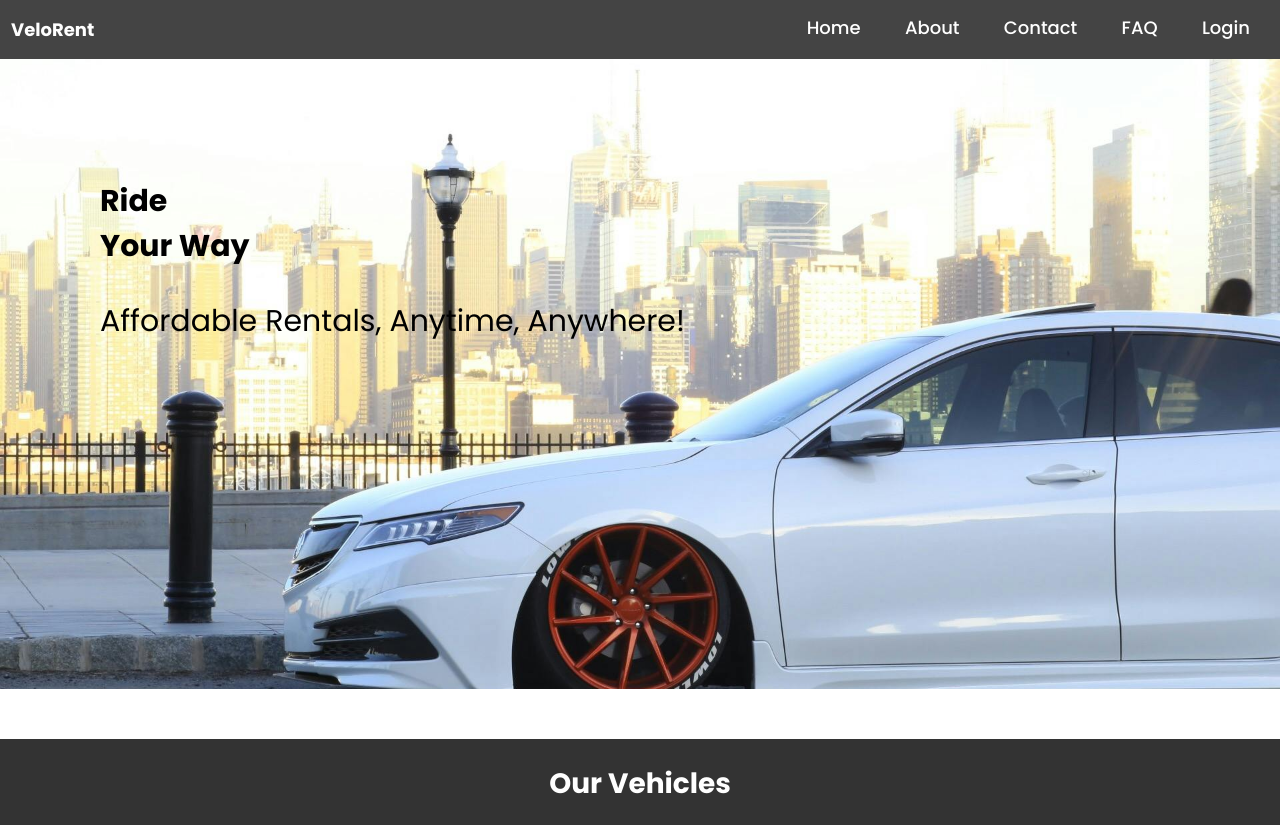
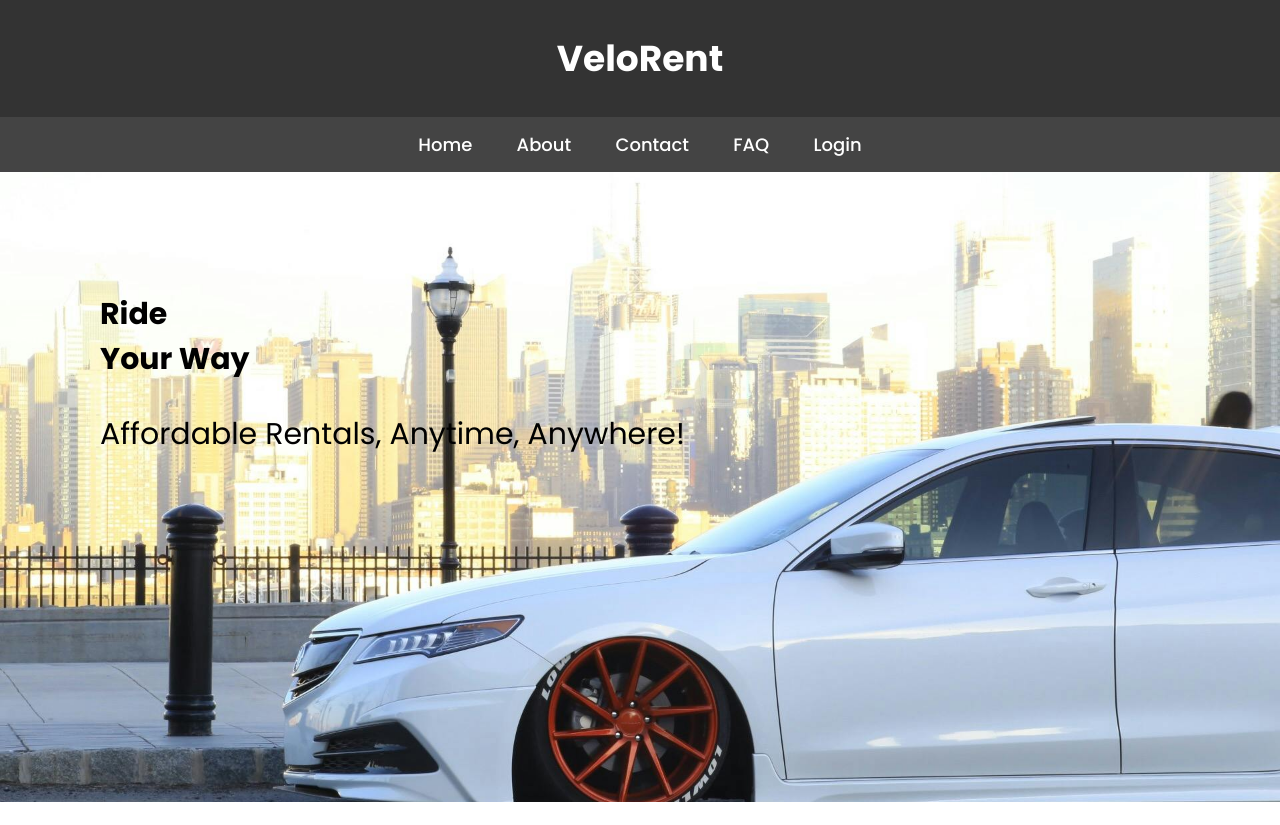
Before and after one commit to Swosti-Makaju/Vehicle-Rental-System, a PHP site: page /pages/home.html in a window 1280 px wide. Shown: the top 825 px of the page. Run offline with PHP 8.4, Linux system fonts and the light colour scheme.

Commit message:
changed code

```diff
--- a/css/home.css
+++ b/css/home.css
@@ -5,27 +5,23 @@ body {
     padding: 0;
     background-color: white;
 }
-.Contain{
-    filter: blur(10px);
-}
-.container{
-display: flex;
-justify-content: space-between;
-background-color: #444;
-
-padding-left: 10px;
-padding-right: 10px;
+.logo {
+    text-align: center;
+    padding: 1px;
+    background-color: #333;
+    color: white;
+    font-size: 28px;
+    font-weight: 700;
 }
 .logo {
     text-align: center;
-    padding: 1px;
-
+    background-color: #333;
     color: white;
-    font-size: 12px;
+    font-size: 24px;
 }
 
 .navbar {
-
+    background-color: #444;
     overflow: hidden;
     text-align: center;
 }
@@ -39,7 +35,6 @@ padding-right: 10px;
     font-weight: 500;
     cursor: pointer;
     transition: background-color 0.3s, color 0.3s;
-    height: 100%;
 }
 
 .navbar .nav:hover {
@@ -48,8 +43,10 @@ padding-right: 10px;
 }
 
 .pic {
-   width: 100%;
-   height: auto;
+    display: block;
+    margin: 20px auto;
+    max-width: 100%;
+    height: 560px;
 }
 .image-container {
     background-image: url(../Vehicles/bg.png);
@@ -75,7 +72,6 @@ padding-right: 10px;
     font-weight: bolder;
     margin: none;
  }
-
 
 .dis {
     text-align: center;
@@ -143,6 +139,7 @@ padding-right: 10px;
     font-size: 16px;
     color: #666;
 }
+
 /* Book Now Button */
 
 .vehicle-item a {
```
